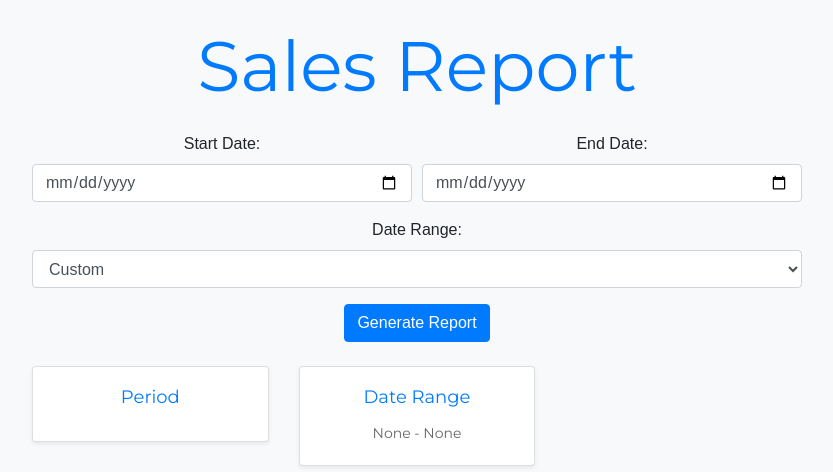
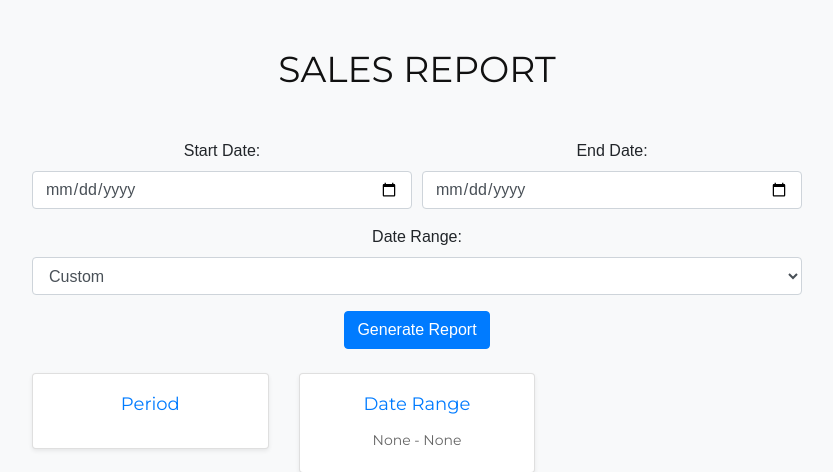
Before and after one commit to myself-ameesha/Ecommerce_project, a Django app: page /adminn/sales_report/ in a window 1280 px wide. Shown: the part 144-616 px from the top of the page, without its empty margins (223-1056 px from the left). Run offline with Django 4.2, Linux system fonts and the light colour scheme; some libraries are stand-ins or nearby versions.

Commit message:
sales_report.html

```diff
--- a/templates/adminn/sales_report.html
+++ b/templates/adminn/sales_report.html
@@ -6,8 +6,8 @@
 
 <div class="container">
     <div class="row">
-        <div class="col-12">
-            <h1 class="my-4 text-center">Sales Report</h1>
+        <div class="col-12 pb-5 pt-5">
+            <h2 class=" text-center">SALES REPORT</h2>
         </div>
     </div>
 
```
